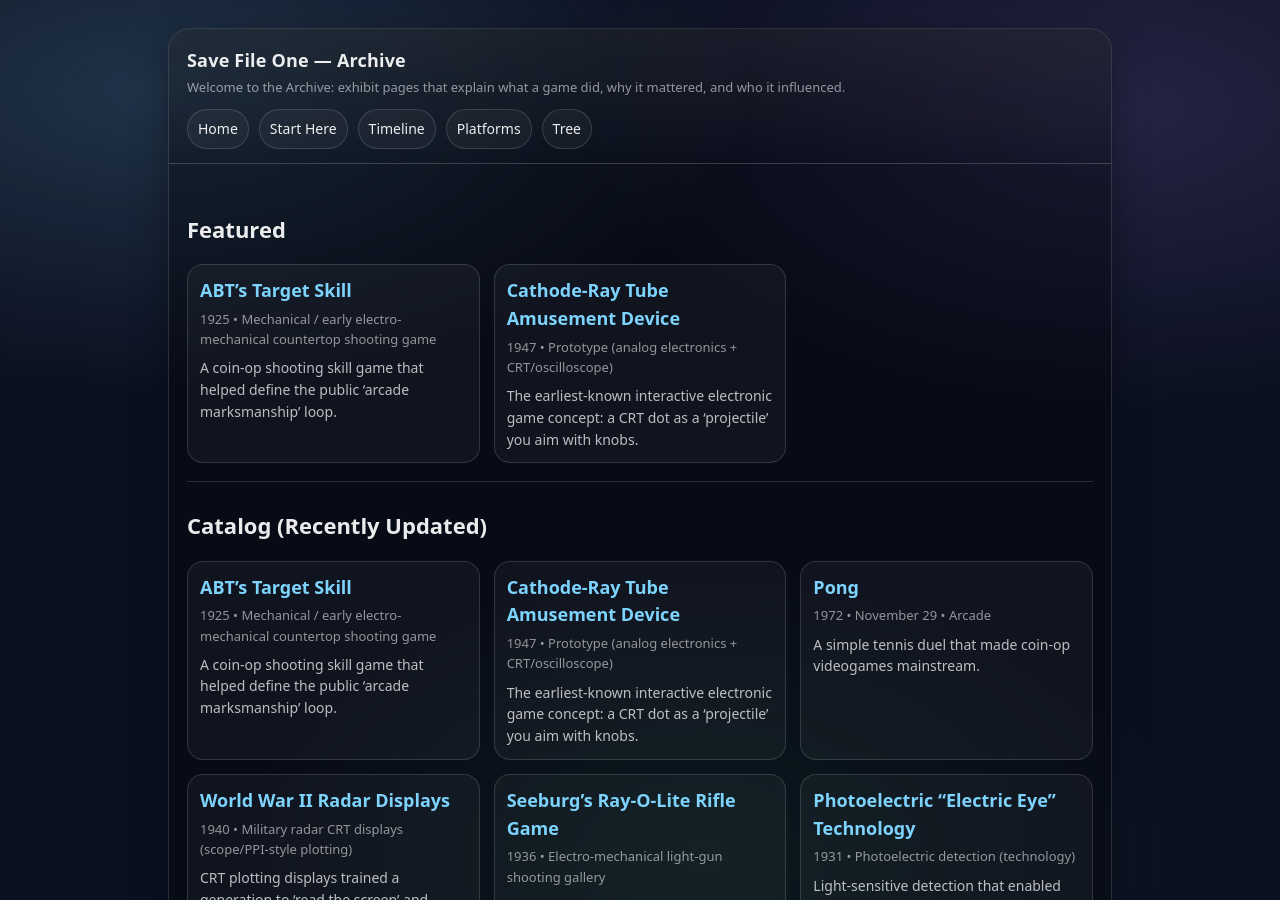
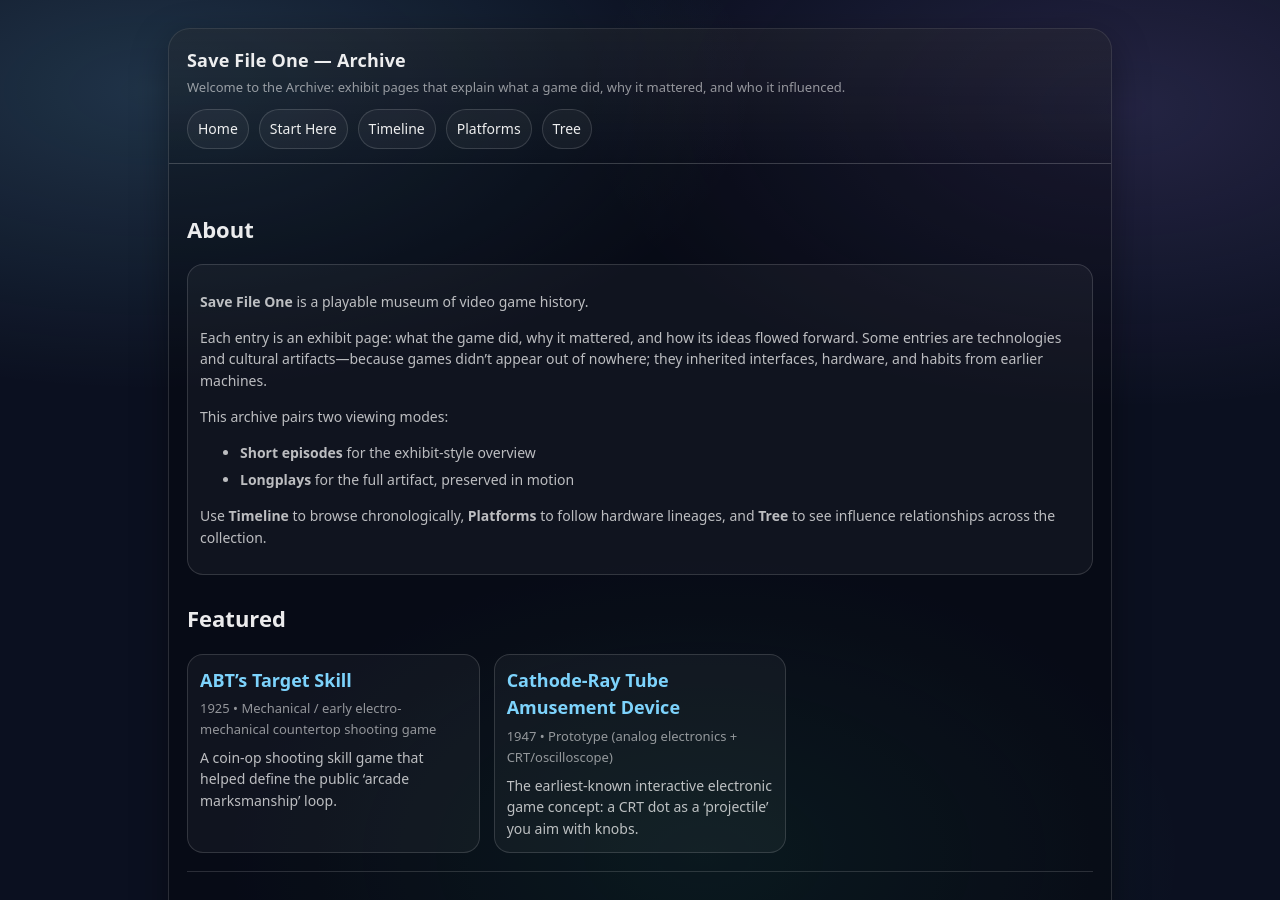
Before and after one commit to BacchusA/savefileone-archive, a Jekyll site: the page built from index.md, in a window 1280 px wide and 900 px high. Built offline with Jekyll 4.4.1, drawn with Linux system fonts in a browser that asks for light colours.

Commit message:
Update index.md

```diff
--- a/index.md
+++ b/index.md
@@ -2,6 +2,24 @@
 layout: default
 title: Home
 ---
+
+## About
+
+<div class="card">
+  <div class="card-text">
+    <p><strong>Save File One</strong> is a playable museum of video game history.</p>
+
+    <p>Each entry is an exhibit page: what the game did, why it mattered, and how its ideas flowed forward. Some entries are technologies and cultural artifacts—because games didn’t appear out of nowhere; they inherited interfaces, hardware, and habits from earlier machines.</p>
+
+    <p>This archive pairs two viewing modes:</p>
+    <ul>
+      <li><strong>Short episodes</strong> for the exhibit-style overview</li>
+      <li><strong>Longplays</strong> for the full artifact, preserved in motion</li>
+    </ul>
+
+    <p>Use <strong>Timeline</strong> to browse chronologically, <strong>Platforms</strong> to follow hardware lineages, and <strong>Tree</strong> to see influence relationships across the collection.</p>
+  </div>
+</div>
 
 ## Featured
 
```
